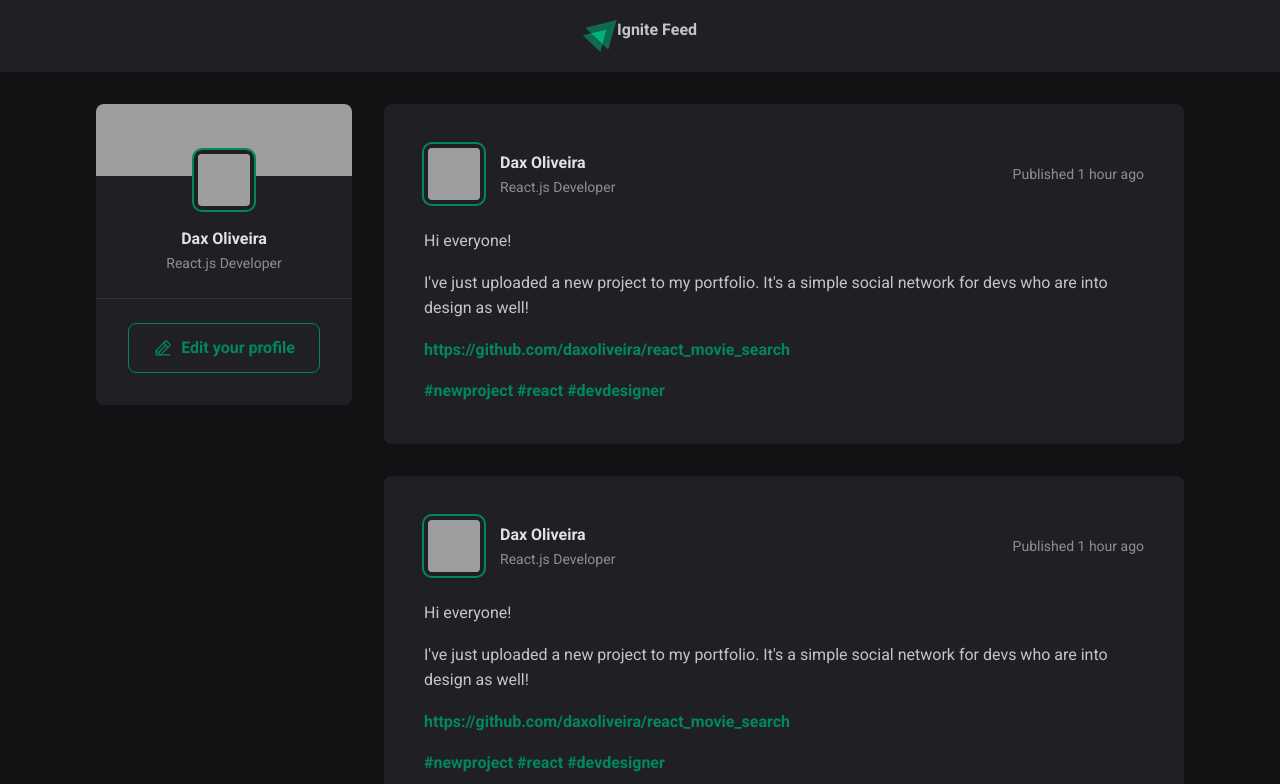
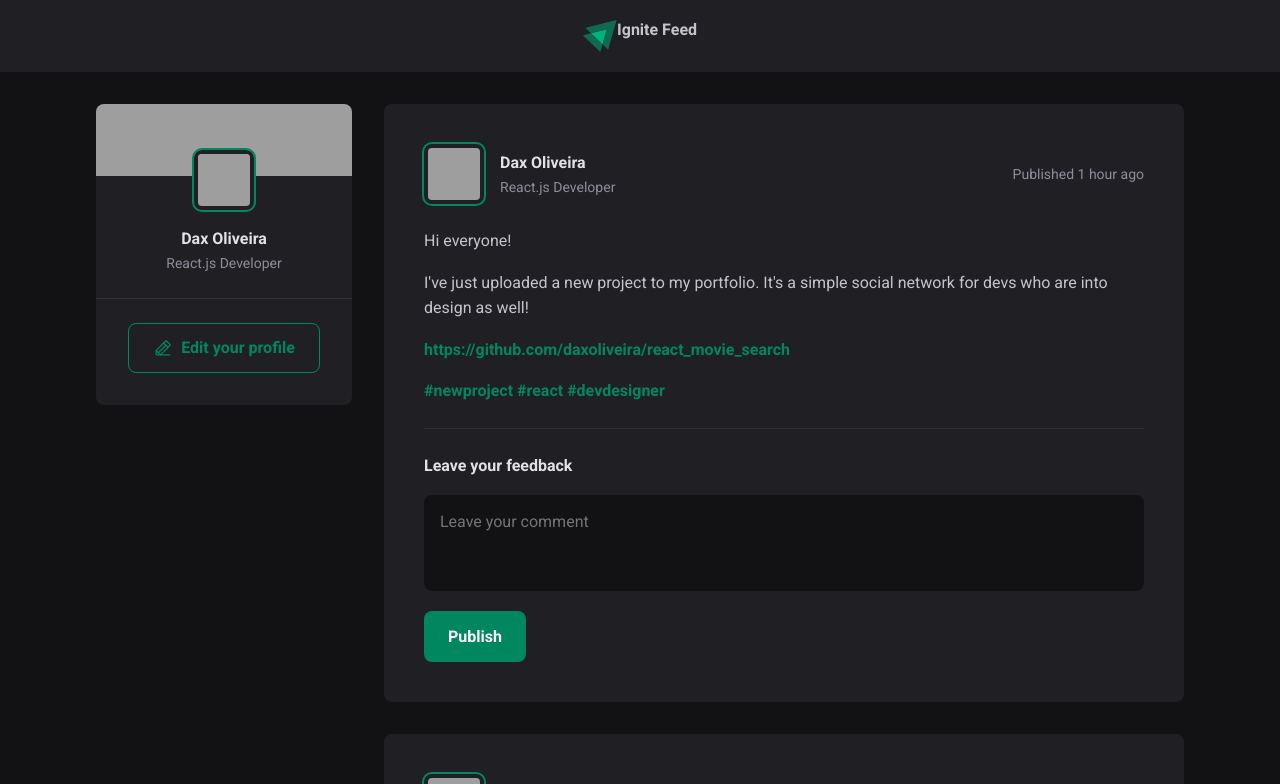
Before and after one commit to daxoliveira/dev_designer, a React (Vite) app: page / in a window 1280 px wide. Shown: the top 784 px of the page. Built offline with nearby package versions, Linux system fonts and the light colour scheme; grey boxes are pictures that could not be loaded.

Commit message:
style comment form

```diff
--- a/src/components/Post.jsx
+++ b/src/components/Post.jsx
@@ -25,6 +25,17 @@
                     <a href=''>#devdesigner</a>
                 </p>
             </div>
+
+            <form className={styles.commentForm}>
+                <strong>Leave your feedback</strong>
+                <textarea
+                    placeholder='Leave your comment'
+                />
+
+                <footer>
+                    <button type='submit'>Publish</button>
+                </footer>
+            </form>
         </article>
     )
 }
--- a/src/components/Post.module.css
+++ b/src/components/Post.module.css
@@ -66,3 +66,55 @@
     color: var(--gray-400);
     line-height: 1.6;
 }
+
+.commentForm {
+    width: 100%;
+    margin-top: 1.5rem;
+    padding-top: 1.5rem;
+    border-top: 1px solid var(--gray-600);
+}
+
+.commentForm>strong {
+    line-height: 1.6;
+    color: var(--gray-100);
+}
+
+.commentForm textarea {
+    width: 100%;
+    background: var(--gray-900);
+    border: 0;
+    resize: none;
+    height: 6rem;
+    padding: 1rem;
+    border-radius: 8px;
+    color: var(--gray-100);
+    line-height: 1.4;
+    margin-top: 1rem;
+}
+
+.commentForm button[type=submit] footer {
+    visibility: hidden;
+    max-height: 0;
+}
+
+.commentForm button[type=submit]:focus-within footer {
+    visibility: visible;
+    max-height: none;
+}
+
+.commentForm button[type=submit] {
+    padding: 1rem 1.5rem;
+    margin-top: 1rem;
+    border-radius: 8px;
+    border: 0;
+    background: var(--green-500);
+    color: var(--white);
+    font-weight: bold;
+    cursor: pointer;
+
+    transition: background-color 0.1s;
+}
+
+.commentForm button[type=submit]:hover {
+    background: var(--green-300);
+}
--- a/src/global.css
+++ b/src/global.css
@@ -10,6 +10,11 @@
 
     --green-300: #00B37E;
     --green-500: #00875f;
+}
+
+:focus {
+    outline: transparent;
+    box-shadow: 0 0 0 2px var(--green-500);
 }
 
 * {
```
